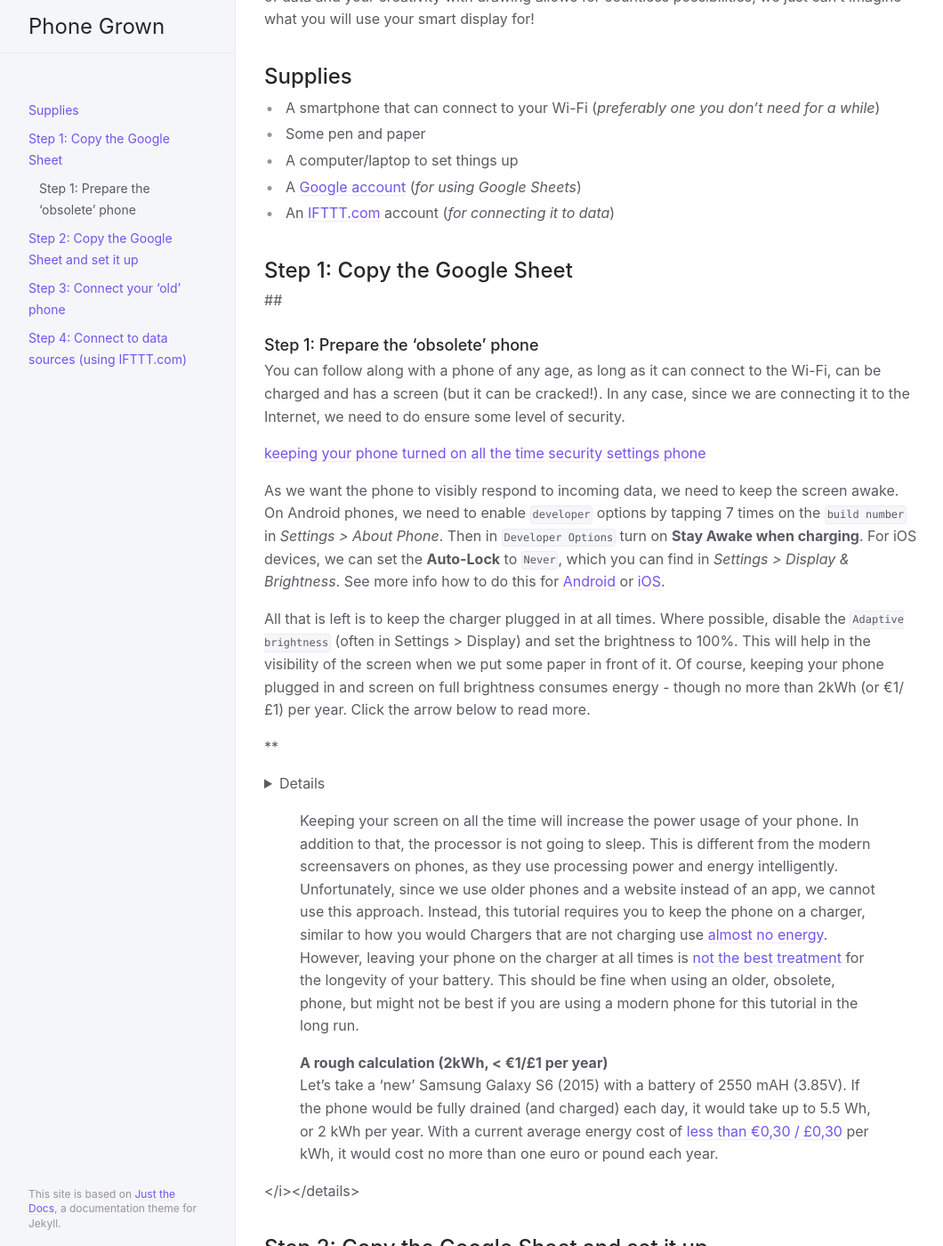
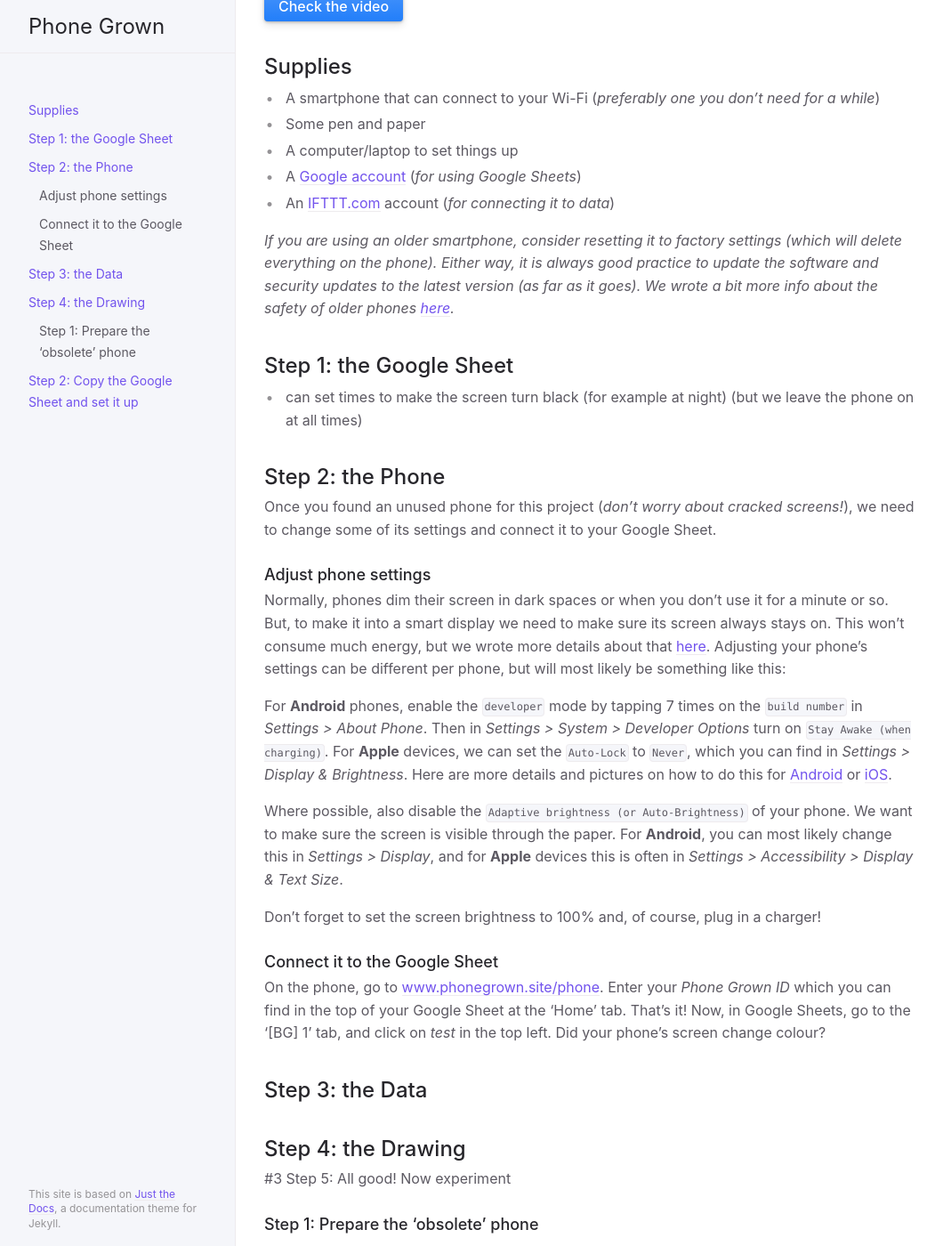
Before and after one commit to davidverweij/phone-grown, a Jekyll site: the page built from instructable.md, in a window 1280 px wide and 1400 px high, scrolled down 818 px. Shown: the whole window at 89% size, without its empty margins (107-1167 px from the left). Built offline with Jekyll 4.4.1, drawn with Linux system fonts in a browser that asks for light colours; some of the changed text lies outside the part shown.

Commit message:
tutorial content

```diff
--- a/instructable.md
+++ b/instructable.md
@@ -2,46 +2,60 @@
 layout: default
 ---
 
-# Turn an Unused Smartphone Into a Smart Display
+# **Turn an Unused Smartphone Into a Smart Display**
 
 
 ![alt text](assets/images/sunshine.jpg "text1")
 
 Do you have an (old) unused smartphone? Turn it into a smart display using Google Sheets and some pen and paper, by following this easy step-by-step tutorial.
 
-When you finished the tutorial, you will have turned your phone into 'smart display'. The screen of your phone will then change based on some data that you choose. For example, the screen could turn _blue when you receive an email_ or _green when your favourite website publishes a new blog post_. Of course, just showing colours doesn't tell you what it means - that's where some pen and paper come in handy. With a drawing placed in front of the phone you give meaning to the colours. Since we can 'split' the screen into multiple areas, you can even show multiple things at the same time. For example, you could let the _left side turn blue when it will rain_, **and** let the _right side turn yellow when the temperature is high_ (see also the image at the top). Since your choice of data and your creativity with drawing allows for countless possibilities, we just can't imagine what you will use your smart display for!
+When you finished the tutorial, you will have turned your phone into 'smart display'. The screen of your phone will then change colour based on some data that you choose. For example, the screen could turn _turn blue on the left when it will rain_, and _turn yellow on the right when the temperature is high_ (see also the picture at the top). Now, when you add a little drawing in front of your phone it shows you, and anyone else at home, what the colours mean.
+
+Since your choice of data and your creativity with drawing allows for countless possibilities, we just can't imagine what you will use your smart display for!
+
+[Check the video](#video){: .btn .btn-blue target="_blank"}
+
+<!-- TODO: get some help, go creative with drawing! ?? Perhaps seperate taasks?-->
 
 ## Supplies
+<!-- TODO: something about parents for account, do it together! -->
 - A smartphone that can connect to your Wi-Fi (_preferably one you don't need for a while_)
 - Some pen and paper
 - A computer/laptop to set things up
 - A [Google account](https://myaccount.google.com/){:target="_blank"} (_for using Google Sheets_)
 - An [IFTTT.com](https://www.ifttt.com/){:target="_blank"} account (_for connecting it to data_)
 
-## Step 1: Copy the Google Sheet
+_If you are using an older smartphone, consider resetting it to factory settings (which will delete everything on the phone). Either way, it is always good practice to update the software and security updates to the latest version (as far as it goes). We wrote a bit more info about the safety of older phones [here](https://www.phonegrown.site/#more-safe-phones){: target="_blank"}._
 
+## Step 1: the Google Sheet
 
-##
+- can set times to make the screen turn black (for example at night) (but we leave the phone on at all times)
+
+## Step 2: the Phone
+Once you found an unused phone for this project (_don't worry about cracked screens!_), we need to change some of its settings and connect it to your Google Sheet.
+
+### Adjust phone settings
+Normally, phones dim their screen in dark spaces or when you don't use it for a minute or so. But, to make it into a smart display we need to make sure its screen always stays on. This won't consume much energy, but we wrote more details about that [here](https://www.phonegrown.site/#more-sust){:target="_blank"}. Adjusting your phone's settings can be different per phone, but will most likely be something like this:
+
+For **Android** phones, enable the `developer` mode by tapping 7 times on the `build number` in _Settings > About Phone_. Then in _Settings > System > Developer Options_ turn on `Stay Awake (when charging)`. For **Apple** devices, we can set the `Auto-Lock` to `Never`, which you can find in _Settings > Display & Brightness_. Here are more details and pictures on how to do this for [Android](https://www.howto-connect.com/how-to-stay-awake-phone-screen-while-charging-on-android/){:target="_blank"} or [iOS](https://forums.tomsguide.com/faq/how-to-change-the-auto-lock-time-in-ios-11.19693/){:target="_blank"}.
+
+Where possible, also disable the `Adaptive brightness (or Auto-Brightness)` of your phone. We want to make sure the screen is visible through the paper. For **Android**, you can most likely change this in _Settings > Display_, and for **Apple** devices this is often in _Settings > Accessibility > Display & Text Size_.
+
+Don't forget to set the screen brightness to 100% and, of course, plug in a charger!
+
+### Connect it to the Google Sheet
+On the phone, go to [www.phonegrown.site/phone](http://www.phonegrown.site/phone){:target="_blank"}. Enter your _Phone Grown ID_ which you can find in the top of your Google Sheet at the 'Home' tab. That's it! Now, in Google Sheets, go to the '[BG] 1' tab, and click on _test_ in the top left. Did your phone's screen change colour?
+
+## Step 3: the Data
+
+## Step 4: the Drawing
+
+#3 Step 5: All good! Now experiment
 
 
 ### Step 1: Prepare the 'obsolete' phone
-You can follow along with a phone of any age, as long as it can connect to the Wi-Fi, can be charged and has a screen (but it can be cracked!). In any case, since we are connecting it to the Internet, we need to do ensure some level of security.
 
-[keeping your phone turned on all the time](https://www.phonegrown.site/#more-sust)
-[security settings phone](https://www.phonegrown.site/#more-safe-phones)
 
-As we want the phone to visibly respond to incoming data, we need to keep the screen awake. On Android phones, we need to enable `developer` options by tapping 7 times on the `build number` in *Settings > About Phone*. Then in `Developer Options` turn on **Stay Awake when charging**. For iOS devices, we can set the **Auto-Lock** to `Never`, which you can find in *Settings > Display & Brightness*. See more info how to do this for [Android](https://www.howto-connect.com/how-to-stay-awake-phone-screen-while-charging-on-android/) or [iOS](https://forums.tomsguide.com/faq/how-to-change-the-auto-lock-time-in-ios-11.19693/).
-
-All that is left is to keep the charger plugged in at all times. Where possible, disable the `Adaptive brightness` (often in Settings > Display) and set the brightness to 100%. This will help in the visibility of the screen when we put some paper in front of it. Of course, keeping your phone plugged in and screen on full brightness consumes energy - though no more than 2kWh (or €1/£1) per year. Click the arrow below to read more.
-
-**<details><summary>More on the power consumption</summary>**
-<i>
-> Keeping your screen on all the time will increase the power usage of your phone. In addition to that, the processor is not going to sleep. This is different from the modern screensavers on phones, as they use processing power and energy intelligently. Unfortunately, since we use older phones and a website instead of an app, we cannot use this approach. Instead, this tutorial requires you to keep the phone on a charger, similar to how you would Chargers that are not charging use [almost no energy](https://www.howtogeek.com/231886/tested-should-you-unplug-chargers-when-youre-not-using-them/). However, leaving your phone on the charger at all times is [not the best treatment](https://www.digitaltrends.com/mobile/expert-advice-on-how-to-avoid-destroying-your-phones-battery/) for the longevity of your battery. This should be fine when using an older, obsolete, phone, but might not be best if you are using a modern phone for this tutorial in the long run.
->
-> **A rough calculation (2kWh, < €1/£1 per year)**\
-Let's take a 'new' Samsung Galaxy S6 (2015) with a battery of 2550 mAH (3.85V). If the phone would be fully drained (and charged) each day, it would take up to 5.5 Wh, or 2 kWh per year. With a current average energy cost of [less than €0,30 / £0,30](https://ec.europa.eu/eurostat/statistics-explained/index.php/Electricity_price_statistics) per kWh, it would cost no more than one euro or pound each year.
-
-</i></details>
 
 
 ## Step 2: Copy the Google Sheet and set it up
@@ -52,14 +66,8 @@ Rather than using specially-built apps, we will set up a connection with data so
 In your copy of the Google Sheet, a few additional steps are outlined. Follow these and your phone will soon visibly respond to input from 'outside'!
 
 
-## Step 3: Connect your 'old' phone
->This step is also mentioned within your copy of the Google Sheet
 
-On your old phone, visit [phonegrown.site/phone](http://www.phonegrown.site/phone). This website (which is hosted on the open source platform GitHub) presents you with a input field. Enter the 'ID' as shown in the Google Sheet and press connect. You should see a confirmation on the phone as well as in the Google Sheet.
-
-Test your setup by clicking the tick box `☐` in the *Test Rule* in the Google Sheet. Change the *Area of the Phone* and *Color* and see how your phone changes along. Keep this Google Sheet handy, as we will come back to it in the next step.
-
-## Step 4: Connect to data sources (using IFTTT.com)
+// ## Step 4: Connect to data sources (using IFTTT.com)
 There are various ways in which we could let your phone 'listen' to various data sources. In this tutorial, we will be using *If This, Then That ( [ifttt.com](http://www.ifttt.com) )*. If This Than That is a [service that connects numerous services and devices](https://help.ifttt.com/hc/en-us/articles/115010325748), allowing you to create certain interactive rules, called `Applets`. For example, *if* you come home, *then* it can automatically turn on the lights. Most rules are bound to specific products from specific brands (e.g. Gmail, Phillips), though there are a handful of *'generic'* sources, such as the weather or RSS feeds. Setting up any IFTTT 'applet' consists of two steps. Step 1 is setting up a 'trigger' of your choice. In our case, **Step 2 will be the same for any trigger you choose** - as we will be using IFTTT's provided Google Sheet integration to connect to our Google Sheet.
 
 > If you follow this approach, you will need (to create) an IFTTT.com account. Some services require you to log in (often with your Google Account), and require access to some of your information. Read more on [IFTTT's privacy policy](https://ifttt.com/terms) and [Google's advice on third party access](https://support.google.com/accounts/answer/3466521).
@@ -95,48 +103,3 @@ As with any data source, often the only way to see a result is to wait for it to
 
 1. Open up your copy of the Phone Grown Google Sheet again. In the menu at the top, click '♻️📱 Phone Grown > 📈 New Data Source'. In the popup, paste your copy of the `Formatted Row` (from step 6 above). Click `Ok`.
 > Although this step is technically not required, it sets the 'header' row for the incoming data. This makes it more clear what data is in each column, and allows us to test it as well.
-
-1.  In the bottom section of the `Home` sheet, formulate a rule such that you get the visualisation you are interested. For example, you can turn half of the screen green for 1- minutes if there is a new article, or turn blue for ? Here are two examples:
-| IF | this cell | (current data) | is | this value | THEN | turn this area of the phone | into this color |  | LIVE OUTPUT |
-|-|-|-|-|-|-|-|-|-|-|
-| if | J7 | (07/07/2020 16:35) | bigger than | =NOW()-"00:10" | then | top [D3:G6] | ![#c5f015](https://via.placeholder.com/15/c5f015/000000?text=+) |  | ![#c5f015](https://via.placeholder.com/15/c5f015/000000?text=+) |
-| if | L7 | (test_EntryTitle) | contains | COVID | then | bottom [D7:G10] | ![#1589F0](https://via.placeholder.com/15/1589F0/000000?text=+) |  | ![#1589F0](https://via.placeholder.com/15/1589F0/000000?text=+) |
-
-1.
-
-
-
-# How does it work?
-
-- link to GAS README
-- link to Firebase README
-- explainer,
-- etc..
-
-# Contribute
-
-# License
-
-# More examples please!
-
-##### Other examples using IFTTT.com
-<details>
-<summary>Blink 5 times each hour</summary>
-
-> Something about Date & Time trigger, additional rule
-
-</details>
-
-<details>
-<summary>Turn blue when it is going to rain, yellow if it clears up</summary>
-
-> Something about Date & Time trigger, additional rule
-
-</details>
-
-
-# Future vision
-- smart use of energy (not screen always on), detecting movement (when is it relevant?), etc.
-- explore reuse of other types of devices in a safe way
-
-<a name="security"><sup>[1]</sup></a> For iOS devices this is roughly after 5 year since its release, for Android this is often shorter (~3 years). You can read more about [the safety of using older phones here](https://www.tomsguide.com/uk/us/old-phones-unsafe,news-24846.html?region-switch=1593506477).
```
Also changed, not shown: draft.md (+15 -5 lines), index.md (+3 -1 lines), instructable_old.md (added, +142 -0 lines).
